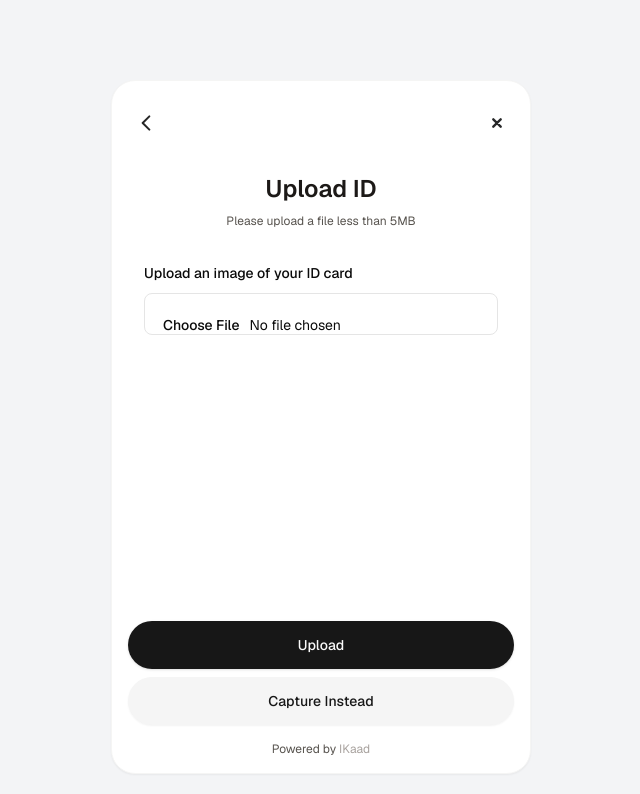
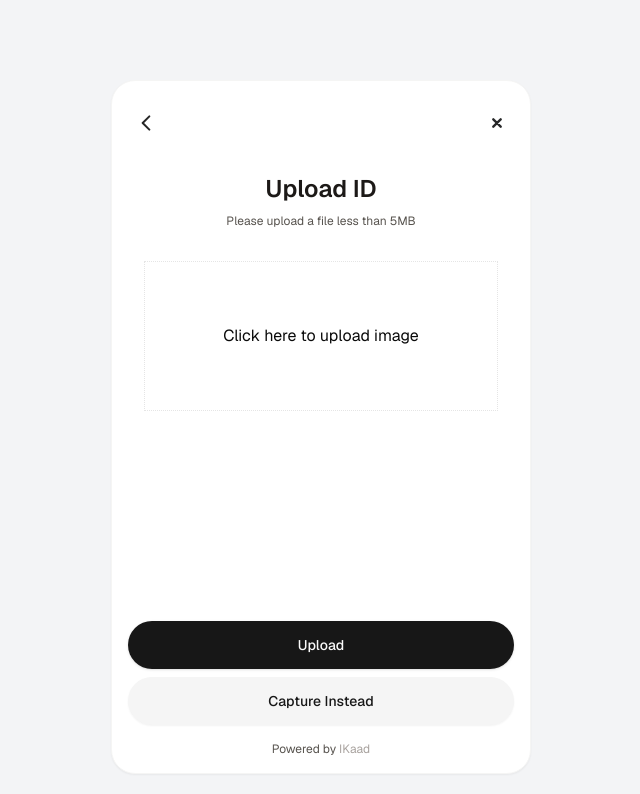
Before and after one commit to thekingslee/ikaad-client, a Next.js app: page /secure/upload-id in a window 1280 px wide. Shown: the top 794 px of the page, without its empty margins (319-959 px from the left). Built offline with nearby package versions, Linux system fonts and the light colour scheme.

Commit message:
feat: upload id image

```diff
--- a/app/secure/upload-id/page.tsx
+++ b/app/secure/upload-id/page.tsx
@@ -1,4 +1,6 @@
 'use client';
+
+import Image from 'next/image';
 
 import ReuseButton from '@/app/components/ReuseButton';
 import ReuseNav from '@/app/components/ReuseNav';
@@ -6,9 +8,8 @@ import Body from '@/components/atoms/Body';
 import Title from '@/components/atoms/Title';
 
 import { Form } from '@/components/ui/form';
-import FormFieldComponent from '@/app/components/FormField';
 import { z } from 'zod';
-import React, { useEffect } from 'react';
+import React, { useEffect, useState, useRef } from 'react';
 import { zodResolver } from '@hookform/resolvers/zod';
 import { useForm } from 'react-hook-form';
 import { docUploadSchema } from '@/common/FormSchema';
@@ -37,6 +38,23 @@ const UploadId = () => {
     router.push(stageData?.nextStageRoute as string);
   };
 
+  const [image, setImage] = useState<string | null>(null);
+  const fileInputRef = useRef<HTMLInputElement>(null);
+  const handleFileChange = (event: React.ChangeEvent<HTMLInputElement>) => {
+    const file = event.target.files?.[0];
+
+    if (file && file.type.startsWith('image/')) {
+      const imageUrl = URL.createObjectURL(file);
+      setImage(imageUrl);
+    } else {
+      alert('Please select an image file.');
+    }
+  };
+
+  const handleClick = () => {
+    fileInputRef.current?.click();
+  };
+
   // UPDATE CURRENT STAGE
   useEffect(() => {
     updateCurrentStage('DOCUMENT_CAPTURE');
@@ -58,15 +76,30 @@ const UploadId = () => {
       </header>
 
       {/* Main */}
-      <main className="px-4 ">
+      <main className="px-4">
         <Form {...form}>
           <form onSubmit={form.handleSubmit(onSubmit)} className="space-y-4">
-            <FormFieldComponent
-              form={form}
-              name="doc"
-              label="Upload an image of your ID card"
-              placeholder="Click here to upload document"
+            <div
+              className="h-[150px] flex items-center justify-center border border-dotted cursor-pointer relative"
+              onClick={handleClick}>
+              {image ? (
+                <Image
+                  src={image}
+                  alt="Uploaded image"
+                  layout="fill"
+                  className="object-contain"
+                />
+              ) : (
+                <p>Click here to upload image</p>
+              )}
+            </div>
+            <input
               type="file"
+              accept="image/*"
+              name="img"
+              ref={fileInputRef}
+              onChange={handleFileChange}
+              className="hidden"
             />
           </form>
         </Form>
@@ -79,8 +112,7 @@ const UploadId = () => {
         </ReuseButton>
         <ReuseButton
           variant="secondary"
-          action={() => router.push('capture-id')}
-        >
+          action={() => router.push('capture-id')}>
           Capture Instead
         </ReuseButton>
 
```
